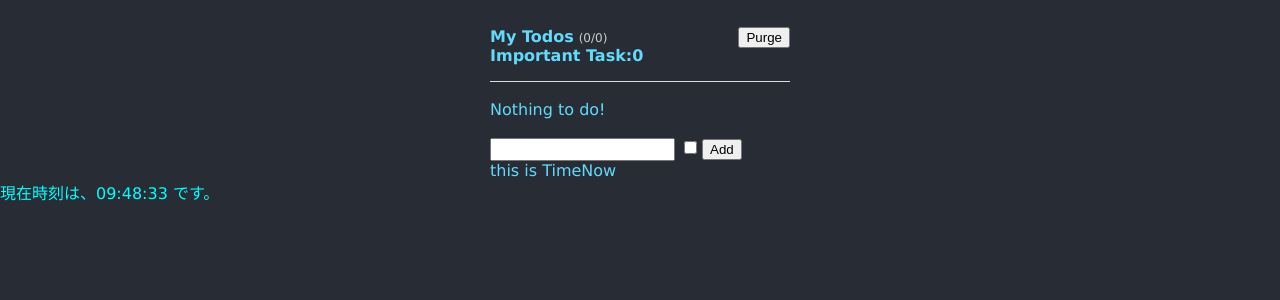
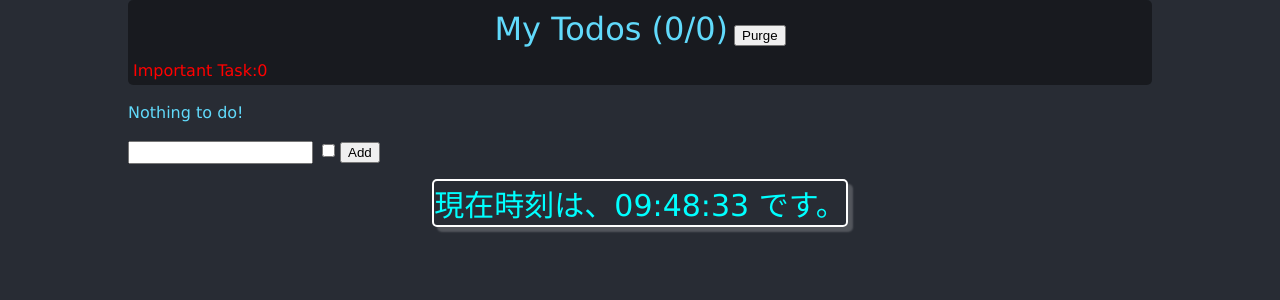
Before and after one commit to takatakunishi/reactTodo, a React (Create React App) app: page / in a window 1280 px wide. Shown: the top 300 px of the page. Built offline with nearby package versions, Linux system fonts and the light colour scheme.

Commit message:
[add] create css

```diff
--- a/public/index.html
+++ b/public/index.html
@@ -26,7 +26,12 @@
 <body>
   <noscript>You need to enable JavaScript to run this app.</noscript>
   <div id="root"></div>
-  <span id="RealtimeClockArea2" style="color: aqua"></span>
+  <div class="tcontainerOut">
+    <div class="timeContainer">
+      <div id="RealtimeClockArea2" style="color: aqua"></div>
+    </div>
+  </div>
+
   <!--
       This HTML file is a template.
       If you open it directly in the browser, you will see an empty page.
--- a/src/App.css
+++ b/src/App.css
@@ -28,23 +28,64 @@ body{
 }
 
 .container{
-  width:300px;
+  width:80%;
   margin: auto;
 }
 
+.headContainer .headerTitleContainer{
+  flex-direction: row;
+  padding: 5px 5px 5px;
+}
+
+.container .headContainer{
+  padding: 5px;
+  border-radius: 5px;
+  background: rgba(0,0,0,0.4);
+}
+
+.container .headContainer .headerTitleCover{
+  text-align: center;
+}
+
+.container .headContainer .headerTitle{
+  font-size: 32px;
+  margin-top: 0;
+  margin-bottom: 8px;
+  display: inline-block;
+}
+
+.container .headContainer .headerTitle .todoNumbers{
+  margin-right: 6px;
+}
+
+.NImportant{
+  color:red;
+}
+
+
 .container h1{
   font-size: 16px;
-  border-bottom: 1px solid #ddd;
-  padding: 16px 0;
 }
 
 .container ul{
+  flex-direction: column;
   padding: 0;
   list-style: none;
+
 }
 
 .container li{
   line-height: 1.5;
+}
+
+.container li .notImportant{
+  display: none;
+}
+
+.container li .important{
+  color: red;
+  display: inline-block;
+  margin-right: 4px;
 }
 
 .container input[type="checkbox"]{
--- a/src/App.js
+++ b/src/App.js
@@ -65,21 +65,29 @@ function TodoHeader(props) {
     return todo.isImp === true;
   });
   return (
-    <h1>
-      <button onClick={props.purge}>Purge</button>
-      My Todos
-      <span>({remaining.length}/{props.todos.length})</span>
+    <div>
+      <div className='headerTitleContainer'>
+        <div className='headerTitleCover'>
+          <p className='headerTitle'>
+            My Todos
+            <span className='todoNumbers'> ({remaining.length}/{props.todos.length})</span>
+            <button onClick={props.purge}>Purge</button>
+          </p>
+        </div>
+      </div>
       <div className="NImportant">Important Task:{importance.length}</div>
-    </h1>
+    </div>
   );
 }
 
 function TodoItem(props) {
   return (
-    <li>
-      <label>
+    <li >
+      <label className="todoContents">
         <input type="checkbox" checked={props.todo.isDone}
           onChange={() => props.checkTodo(props.todo)} />
+        <p className={props.todo.isImp ? 'important' : 'notImportant'}>important!</p>
+
         <span className={props.todo.isDone ? 'done' : ''}>
           {props.todo.title}
         </span>
@@ -243,10 +251,13 @@ class App extends React.Component {
   render() {
     return (
       <div className="container">
-        <TodoHeader
-          todos={this.state.todos}
-          purge={this.purge}
-        />
+        <div className="headContainer">
+          <TodoHeader
+            todos={this.state.todos}
+            purge={this.purge}
+          />
+        </div>
+
         <TodoList
           todos={this.state.todos}
           checkTodo={this.checkTodo}
@@ -258,7 +269,6 @@ class App extends React.Component {
           addTodo={this.addTodo}
           isImp={this.state.isImp}
         />
-        <TimeNow />
       </div>
     );
   }
--- a/src/index.css
+++ b/src/index.css
@@ -20,3 +20,21 @@ code {
 .todolists{
   background-color: rgba(255,255,255,0.2);
 }
+
+.tcontainerOut{
+  text-align: center;
+  padding-top: 15px;
+}
+
+.timeContainer{
+  display: inline-block;
+  text-align: center;
+  font-size: 30px;
+  border: 2px solid white;
+  border-radius: 5px;
+  box-shadow: 5px 5px 2px rgba(255,255,255,0.2);
+}
+
+#RealtimeClockArea2{
+  display: inline-block;
+}
```
